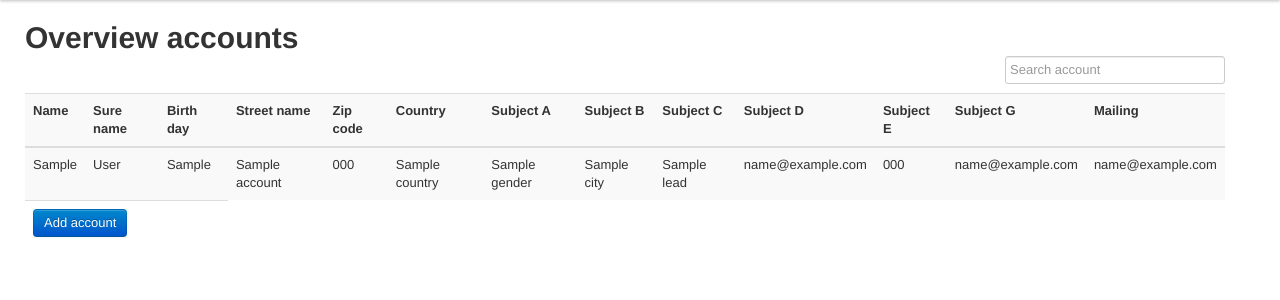
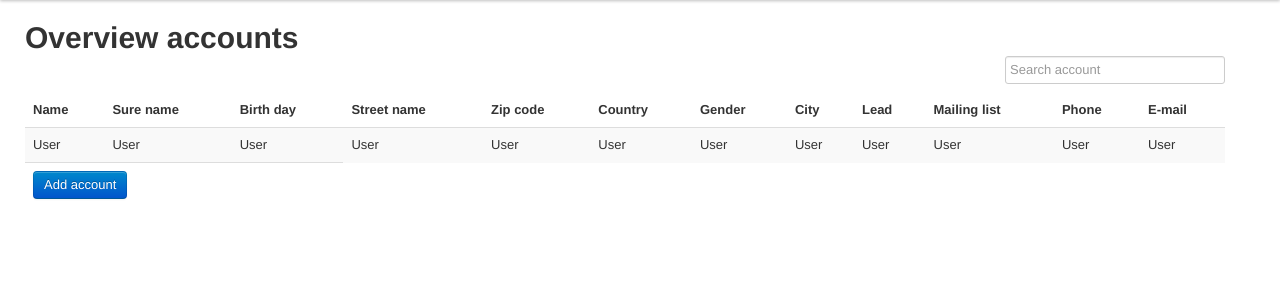
Before and after one commit to Lefford/accounts, a Django app: template accounts/importer/templates/importer/account_list.html in a window 1280 px wide. Shown: the part 40-340 px from the top of the page. Run offline with Django 3.2, Linux system fonts and the light colour scheme; the template is opened without the code that fills it: most values are stand-ins (such as "Sample title", 1, 10 or a date in 2020); parts of the project's set-up code (start-up, migrations or seed data) failed here and were passed over; some libraries are stand-ins or nearby versions.

Commit message:
Fixed account table and search Javascript

```diff
--- a/accounts/importer/templates/importer/account_list.html
+++ b/accounts/importer/templates/importer/account_list.html
@@ -57,7 +57,8 @@
     </div>
     <div class="row">
         <div>
-            <table class="table table-striped">
+            <table id="account-table" class="table table-striped">
+            	<thead>
                 <tr>
                     <th>Name</th>
                     <th>Sure name</th>
@@ -65,32 +66,31 @@
                     <th>Street name</th>
                     <th>Zip code</th>
                     <th>Country</th>
-                    <th>Subject A</th>
-                    <th>Subject B</th>
-                    <th>Subject C</th>
-                    <th>Subject D</th>
-                    <th>Subject E</th>
-                    <th>Subject G</th>
-                    <th>Mailing</th>
+                    <th>Gender</th>
+                    <th>City</th>
+                    <th>Lead</th>
+                    <th>Mailing list</th>
+                    <th>Phone</th>
+                    <th>E-mail</th>
                 </tr>
+                </thead>
                 <tbody>
-                <tr id="account_rows">
-                	{% for account in object_list %}
-                    	<td>{{account.first_name}}</td>
-                        <td>{{account.last_name}}</td>
-                    	<td>{{account.birth_day}}</td>
-                    	<td>{{account.street_name}}</td>
-                    	<td>{{account.zipcode}}</td>
-                    	<td>{{account.country}}</td>
-                    	<td>{{account.gender}}</td>
-                    	<td>{{account.city}}</td>
-                    	<td>{{account.lead}}</td>
-	                    <td>{{account.mailing_list}}</td>
-			            <td>{{account.phone}}</td>
-                    	<td>{{account.email}}</td>
-                    	<td>{{Mailing}}</td>
-                    {% endfor %}
-                </tr>
+                {% for account in object_list %}
+                	<tr class="account_rows">
+                    	<td>{% if account.first_name %}{{ account.last_name}}{%else%}Geen data{% endif %}</td>
+                        <td>{% if account.last_name %}{{ account.last_name}}{%else%}Geen data{% endif %}</td>
+                    	<td>{% if account.birth_day %}{{ account.last_name}}{%else%}Geen data{% endif %}</td>
+                    	<td>{% if account.street_name %}{{ account.last_name}}{%else%}Geen data{% endif %}</td>
+                    	<td>{% if account.zipcode%}{{ account.last_name}}{%else%}Geen data{% endif %}</td>
+                    	<td>{% if account.country%}{{ account.last_name}}{%else%}Geen data{% endif %}</td>
+                    	<td>{% if account.gender %}{{ account.last_name}}{%else%}Geen data{% endif %}</td>
+                    	<td>{% if account.city %}{{ account.last_name}}{%else%}Geen data{% endif %}</td>
+                    	<td>{% if account.lead %}{{ account.last_name}}{%else%}Geen data{% endif %}</td>
+	                    <td>{% if account.mailing_list %}{{ account.last_name}}{%else%}Geen data{% endif %}</td>
+			            <td>{% if account.phone %}{{ account.last_name}}{%else%}Geen data{% endif %}</td>
+                    	<td>{% if account.email %}{{ account.last_name}}{%else%}Geen data{% endif %}</td>
+                	</tr>
+                {% endfor %}
                 </tbody>
                 <tfoot>
                     <tr>
@@ -144,8 +144,8 @@
     }
 
      $("#id_search_account").typeahead({
-        //minLength: 3,
-        //items: 10,
+        minLength: 3,
+        items: 10,
         source: function(query, process){
             return $.ajax({
                     url: "{%  url search_account 'example' %}",
@@ -153,28 +153,27 @@
                     dataType: 'json',
                     data: {'q': query},
                     success: function(data){
-                        var accountList = data['account_set'];
-                        if( accountList.length > 0 ) {
+                        if( data['account_set'].length > 0 ) {
                         	var accountRow = [];
-                        	$.each(function(account){
+                        	$.each(data['account_set'], function(index, account){
+                        	console.log(account);
                         		accountRow.push(
-                        			'<td>'+account.first_name+'</td>'+
-                        			'<td>'+account.last_name+'</td>'+
-                    				'<td>'+account.birth_day+'</td>'+
-                    				'<td>'+account.street_name+'</td>'+
-                    				'<td>'+account.zipcode+'</td>'+
-                    				'<td>'+account.country+'</td>'+
-                    				'<td>'+account.gender+'</td>'+
-                    				'<td>'+account.city+'</td>'+
-                    				'<td>'+account.lead+'</td>'+
-	                    			'<td>'+account.mailing_list+'</td>'+
-			                    	'<td>'+account.phone+'</td>'+
-                    				'<td>'+account.email+'</td>'+
-                    				'<td>'+Mailing+'</td>'
+                        			'<tr><td>'+account['first_name']+'</td>'+
+                        			'<td>'+account['last_name']+'</td>'+
+                    				'<td>'+account['birth_day']+'</td>'+
+                    				'<td>'+account['street_name']+'</td>'+
+                    				'<td>'+account['zipcode']+'</td>'+
+                    				'<td>'+account['country']+'</td>'+
+                    				'<td>'+account['gender']+'</td>'+
+                    				'<td>'+account['city']+'</td>'+
+                    				'<td>'+account['lead']+'</td>'+
+	                    			'<td>'+account['mailing_list']+'</td>'+
+			                    	'<td>'+account['phone']+'</td>'+
+                    				'<td>'+account['email']+'</td></tr>'
                     			);
                         	});
-                        	$('#account_rows').empty();
-                        	//$('#account_rows').appendTo(accountRow.toString());
+                        	$('#account-table tbody').empty();
+                        	$('#account-table tbody').append(accountRow.toString());
                         }
                     }
                 })
```
